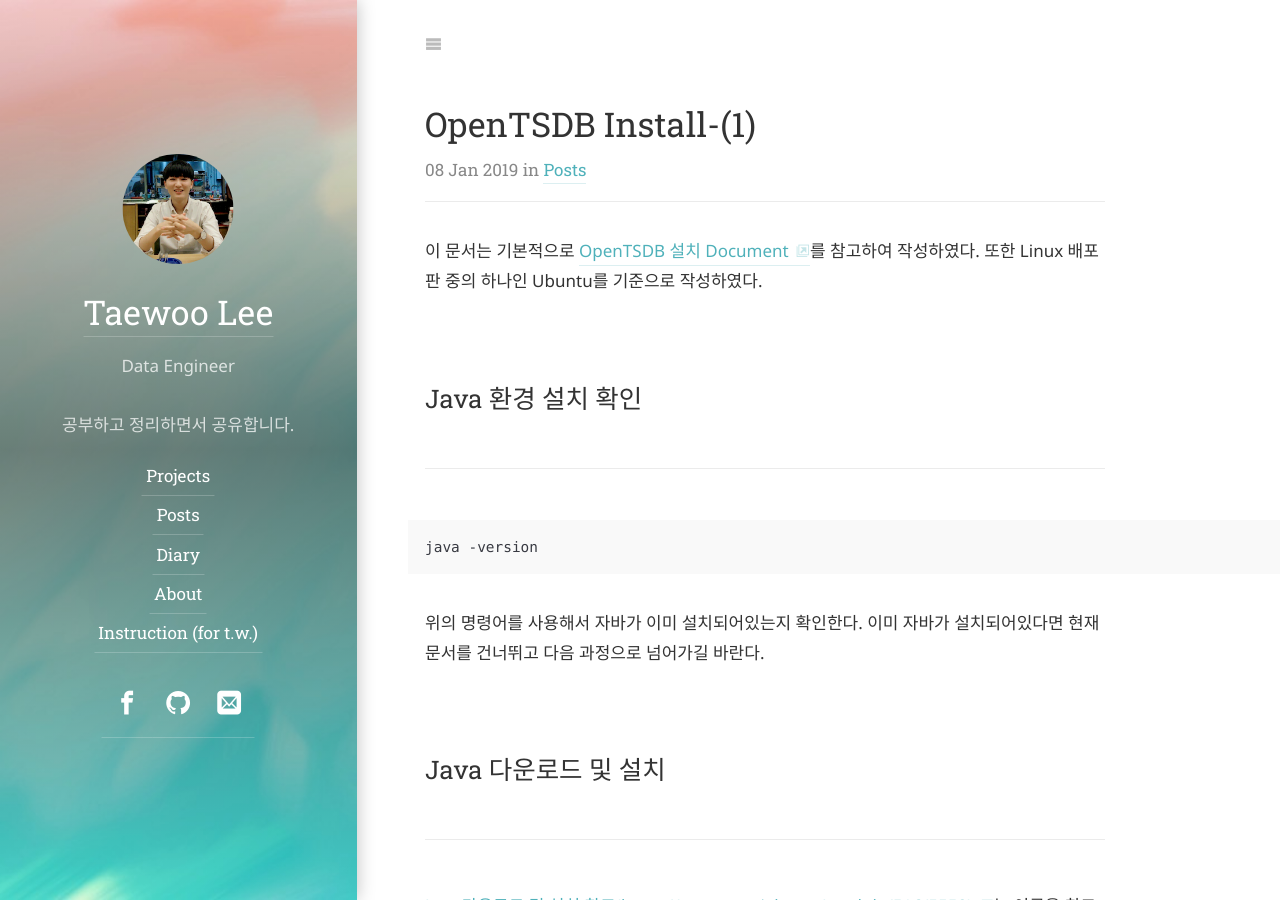
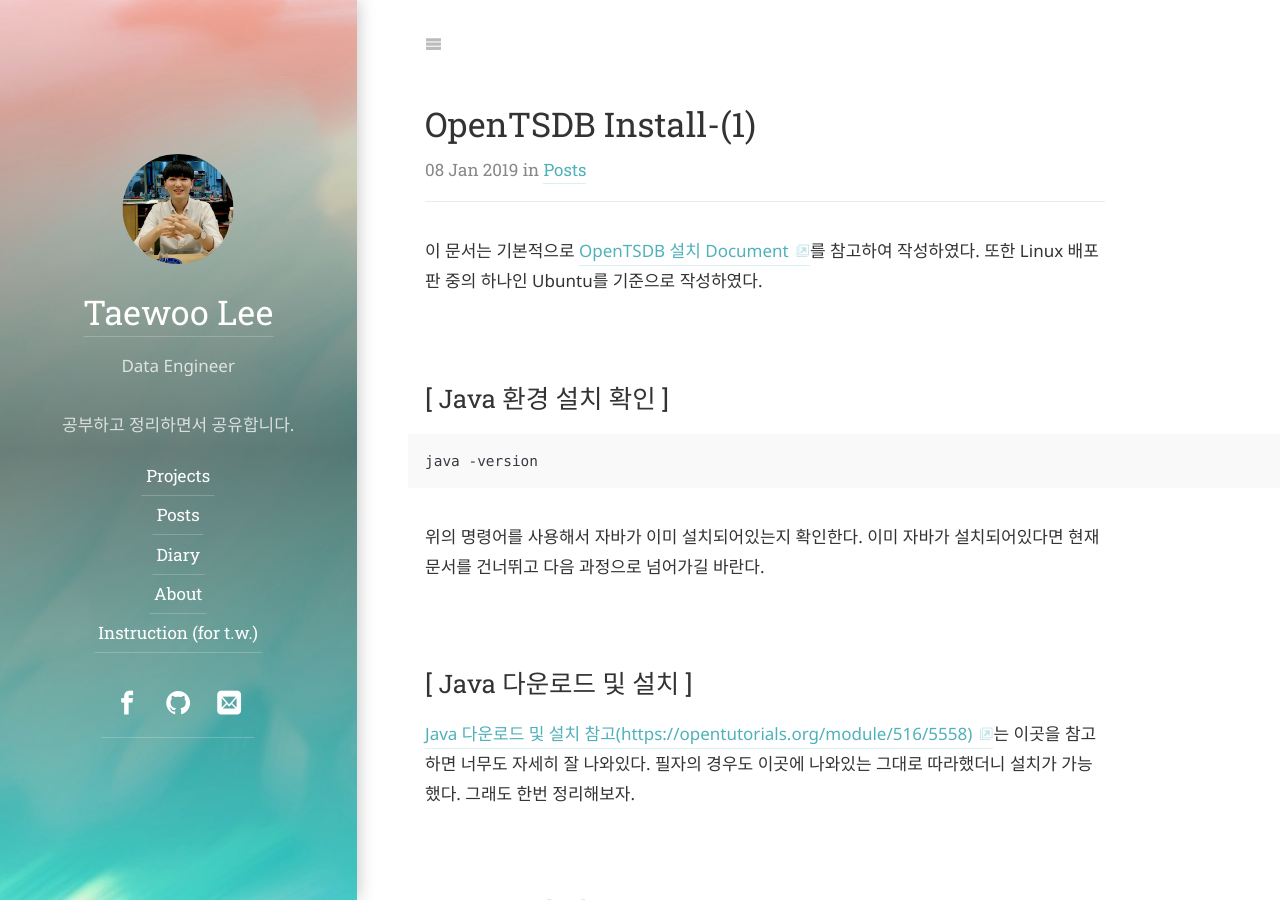
Before and after one commit to TaeWoo21/past_TaeWoo21.github.io, a Jekyll site: the page built from posts/_posts/2019-01-08-install_opentsdb_1-posts.md, in a window 1280 px wide and 900 px high. Built offline with Jekyll 4.4.1, drawn with Linux system fonts in a browser that asks for light colours; some web fonts are replaced.

````diff
--- a/posts/_posts/2019-01-08-install_opentsdb_1-posts.md
+++ b/posts/_posts/2019-01-08-install_opentsdb_1-posts.md
@@ -6,15 +6,14 @@ title: OpenTSDB Install-(1)
 
 이 문서는 기본적으로 [OpenTSDB 설치 Document](http://opentsdb.net/docs/build/html/installation.html)를 참고하여 작성하였다. 또한 Linux 배포판 중의 하나인 Ubuntu를 기준으로 작성하였다.
 
-## Java 환경 설치 확인
----------------------------------
+## [ Java 환경 설치 확인 ]
 ```
 java -version
 ```
 위의 명령어를 사용해서 자바가 이미 설치되어있는지 확인한다. 이미 자바가 설치되어있다면 현재 문서를 건너뛰고 다음 과정으로 넘어가길 바란다.
 
-## Java 다운로드 및 설치
----------------------------------
+## [ Java 다운로드 및 설치 ]
+
 [Java 다운로드 및 설치 참고(https://opentutorials.org/module/516/5558)](https://opentutorials.org/module/516/5558)는 이곳을 참고하면 너무도 자세히 잘 나와있다. 필자의 경우도 이곳에 나와있는 그대로 따라했더니 설치가 가능했다. 그래도 한번 정리해보자.
 
 ### 1. Java Download
````
